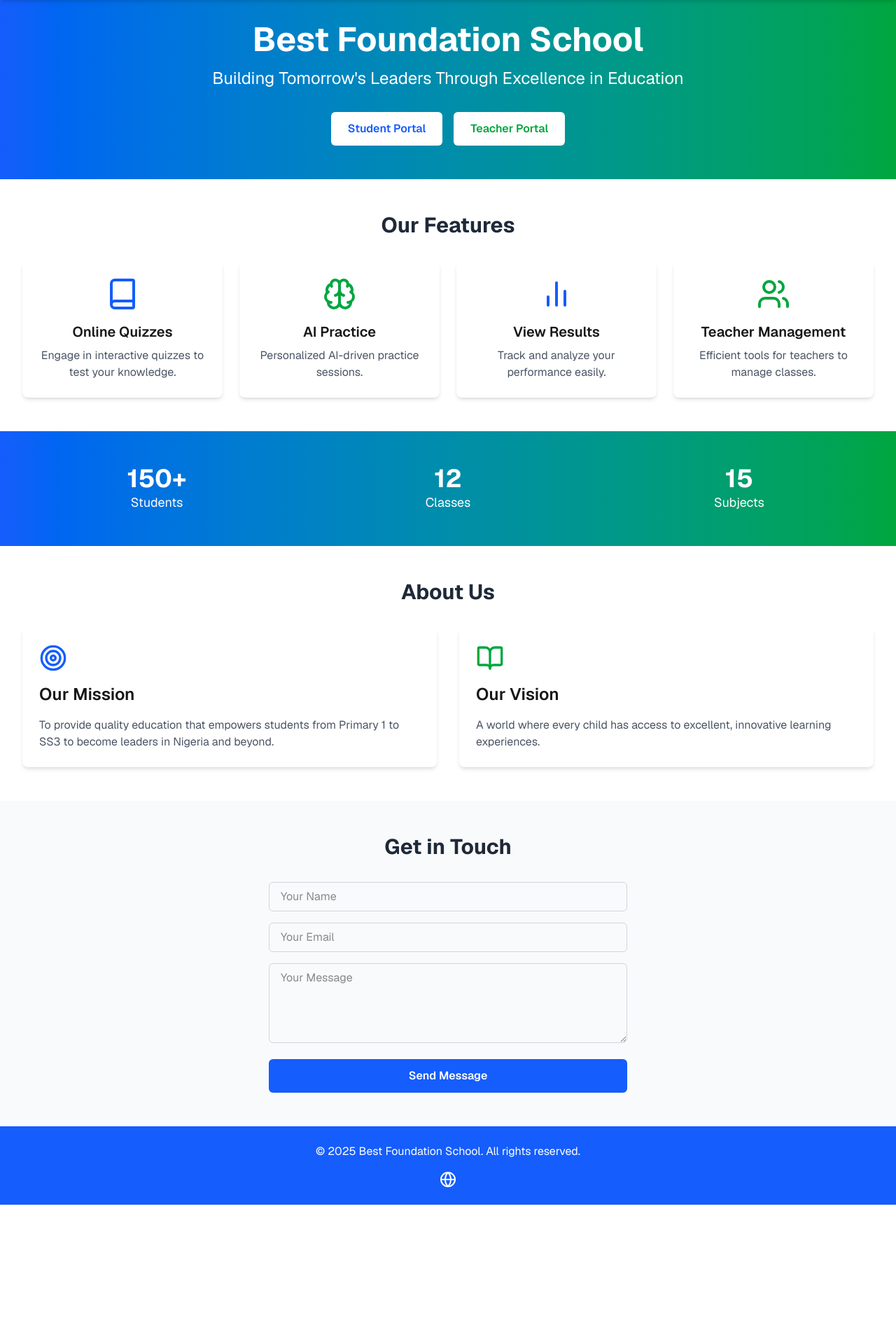
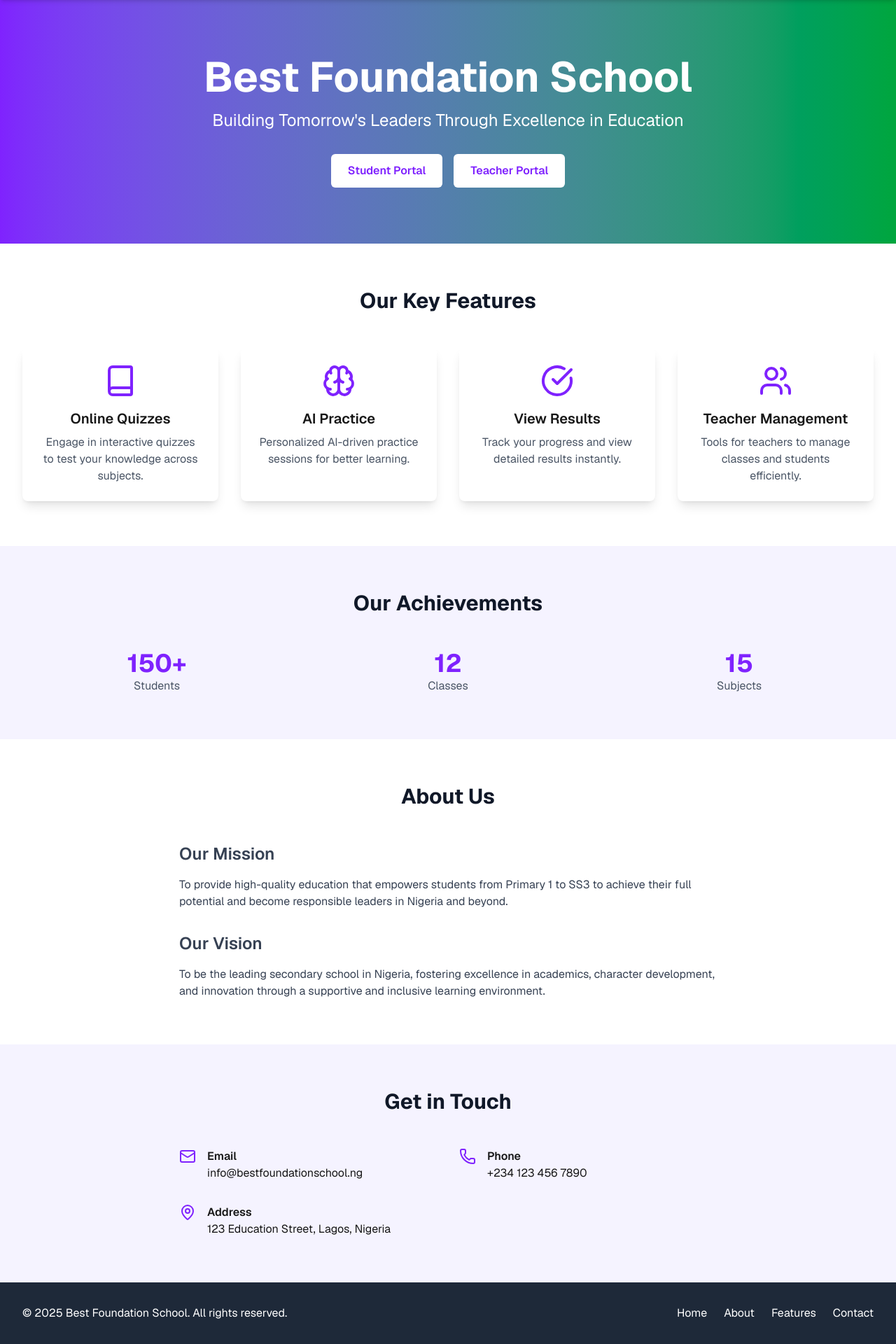
Before and after one commit to shoyoye/best-foundation-school, a Next.js app: page / in a window 1280 px wide. Shown: the part 64-1984 px from the top of the page at 70% size. Before the commit the page ends 1785 px from the top, so only its background shows below. Built offline with nearby package versions, Linux system fonts and the light colour scheme.

Commit message:
Update page.tsx

```diff
--- a/src/app/page.tsx
+++ b/src/app/page.tsx
@@ -1,181 +1,192 @@
-import { Book, Brain, BarChart2, Users, LogIn, School, Target, BookOpen, Globe } from 'lucide-react';
-import { useState } from 'react';
+import React, { useState } from 'react';
+import { Book, Brain, CheckCircle, Users, School, Mail, Phone, MapPin, LogIn, Menu, X } from 'lucide-react';
 
 export default function Home() {
-  const [isMenuOpen, setIsMenuOpen] = useState(false); // Hook for mobile menu toggle
+  const [isMenuOpen, setIsMenuOpen] = useState(false);
 
   return (
     <div className="min-h-screen bg-gray-50 font-sans antialiased">
-      {/* 1. Navigation Bar */}
-      <nav className="bg-white shadow-md fixed w-full z-10 top-0">
+      {/* Navigation Bar */}
+      <nav className="bg-white shadow-md sticky top-0 z-50">
         <div className="max-w-7xl mx-auto px-4 sm:px-6 lg:px-8">
           <div className="flex justify-between items-center h-16">
             {/* Logo */}
             <div className="flex items-center">
-              <School className="h-8 w-8 text-blue-600 mr-2" />
-              <span className="text-xl font-bold text-blue-600">Best Foundation School</span>
+              <School className="h-8 w-8 text-violet-600" />
+              <span className="ml-2 text-xl font-bold text-gray-900">Best Foundation School</span>
             </div>
-            {/* Menu Items - Desktop */}
-            <div className="hidden md:flex space-x-8">
-              <a href="#" className="text-gray-700 hover:text-blue-600 transition">Home</a>
-              <a href="#about" className="text-gray-700 hover:text-blue-600 transition">About</a>
-              <a href="#features" className="text-gray-700 hover:text-blue-600 transition">Features</a>
-              <a href="#contact" className="text-gray-700 hover:text-blue-600 transition">Contact</a>
+
+            {/* Desktop Menu */}
+            <div className="hidden md:flex items-center space-x-8">
+              <a href="#home" className="text-gray-700 hover:text-violet-600 transition">Home</a>
+              <a href="#about" className="text-gray-700 hover:text-violet-600 transition">About</a>
+              <a href="#features" className="text-gray-700 hover:text-violet-600 transition">Features</a>
+              <a href="#contact" className="text-gray-700 hover:text-violet-600 transition">Contact</a>
             </div>
+
             {/* Login Button */}
             <div className="hidden md:flex items-center">
-              <button className="bg-blue-600 text-white px-4 py-2 rounded-md hover:bg-blue-700 transition flex items-center">
-                <LogIn className="h-4 w-4 mr-2" />
+              <button className="bg-violet-600 text-white px-4 py-2 rounded-md hover:bg-violet-700 transition flex items-center">
+                <LogIn className="h-5 w-5 mr-2" />
                 Login
               </button>
             </div>
-            {/* Mobile Menu Toggle */}
+
+            {/* Mobile Menu Button */}
             <div className="md:hidden flex items-center">
-              <button onClick={() => setIsMenuOpen(!isMenuOpen)} className="text-gray-700 focus:outline-none">
-                <svg className="h-6 w-6" fill="none" viewBox="0 0 24 24" stroke="currentColor">
-                  {isMenuOpen ? (
-                    <path strokeLinecap="round" strokeLinejoin="round" strokeWidth={2} d="M6 18L18 6M6 6l12 12" />
-                  ) : (
-                    <path strokeLinecap="round" strokeLinejoin="round" strokeWidth={2} d="M4 6h16M4 12h16M4 18h16" />
-                  )}
-                </svg>
+              <button onClick={() => setIsMenuOpen(!isMenuOpen)} className="text-gray-700">
+                {isMenuOpen ? <X className="h-6 w-6" /> : <Menu className="h-6 w-6" />}
               </button>
             </div>
           </div>
-        </div>
+
           {/* Mobile Menu */}
           {isMenuOpen && (
-          <div className="md:hidden bg-white px-4 pt-2 pb-4 space-y-2">
-            <a href="#" className="block text-gray-700 hover:text-blue-600 transition">Home</a>
-            <a href="#about" className="block text-gray-700 hover:text-blue-600 transition">About</a>
-            <a href="#features" className="block text-gray-700 hover:text-blue-600 transition">Features</a>
-            <a href="#contact" className="block text-gray-700 hover:text-blue-600 transition">Contact</a>
-            <button className="w-full bg-blue-600 text-white px-4 py-2 rounded-md hover:bg-blue-700 transition flex items-center justify-center">
-              <LogIn className="h-4 w-4 mr-2" />
+            <div className="md:hidden pb-4">
+              <div className="flex flex-col space-y-4">
+                <a href="#home" className="text-gray-700 hover:text-violet-600 transition">Home</a>
+                <a href="#about" className="text-gray-700 hover:text-violet-600 transition">About</a>
+                <a href="#features" className="text-gray-700 hover:text-violet-600 transition">Features</a>
+                <a href="#contact" className="text-gray-700 hover:text-violet-600 transition">Contact</a>
+                <button className="bg-violet-600 text-white px-4 py-2 rounded-md hover:bg-violet-700 transition flex items-center justify-center">
+                  <LogIn className="h-5 w-5 mr-2" />
                   Login
                 </button>
               </div>
+            </div>
           )}
+        </div>
       </nav>
 
-      {/* 2. Hero Section */}
-      <section className="pt-24 pb-12 bg-gradient-to-r from-blue-600 to-green-600 text-white text-center">
-        <div className="max-w-7xl mx-auto px-4 sm:px-6 lg:px-8">
-          <h1 className="text-4xl md:text-5xl font-bold mb-4 animate-fade-in">Best Foundation School</h1>
-          <p className="text-xl md:text-2xl mb-8">Building Tomorrow's Leaders Through Excellence in Education</p>
+      {/* Hero Section */}
+      <section id="home" className="bg-gradient-to-r from-violet-600 to-green-600 text-white py-20">
+        <div className="max-w-7xl mx-auto px-4 sm:px-6 lg:px-8 text-center">
+          <h1 className="text-4xl sm:text-5xl lg:text-6xl font-bold mb-4 animate-fade-in">
+            Best Foundation School
+          </h1>
+          <p className="text-xl sm:text-2xl mb-8 animate-fade-in delay-200">
+            Building Tomorrow's Leaders Through Excellence in Education
+          </p>
           <div className="flex flex-col sm:flex-row justify-center space-y-4 sm:space-y-0 sm:space-x-4">
-            <button className="bg-white text-blue-600 px-6 py-3 rounded-md font-semibold hover:bg-gray-100 transition">
+            <a href="/student-portal" className="bg-white text-violet-600 px-6 py-3 rounded-md font-semibold hover:bg-gray-100 transition animate-fade-in delay-400">
               Student Portal
-            </button>
-            <button className="bg-white text-green-600 px-6 py-3 rounded-md font-semibold hover:bg-gray-100 transition">
+            </a>
+            <a href="/teacher-portal" className="bg-white text-violet-600 px-6 py-3 rounded-md font-semibold hover:bg-gray-100 transition animate-fade-in delay-400">
               Teacher Portal
-            </button>
+            </a>
           </div>
         </div>
       </section>
 
-      {/* 3. Features Grid */}
-      <section id="features" className="py-12 bg-white">
+      {/* Features Grid */}
+      <section id="features" className="py-16 bg-white">
         <div className="max-w-7xl mx-auto px-4 sm:px-6 lg:px-8">
-          <h2 className="text-3xl font-bold text-center text-gray-800 mb-8">Our Features</h2>
-          <div className="grid grid-cols-1 sm:grid-cols-2 lg:grid-cols-4 gap-6">
-            <div className="bg-white p-6 rounded-lg shadow-md hover:shadow-lg transition transform hover:-translate-y-1">
-              <Book className="h-12 w-12 text-blue-600 mb-4 mx-auto" />
+          <h2 className="text-3xl font-bold text-center text-gray-900 mb-12">Our Key Features</h2>
+          <div className="grid grid-cols-1 sm:grid-cols-2 lg:grid-cols-4 gap-8">
+            <div className="bg-white shadow-lg rounded-lg p-6 hover:shadow-xl transition-transform hover:scale-105">
+              <Book className="h-12 w-12 text-violet-600 mx-auto mb-4" />
               <h3 className="text-xl font-semibold text-center mb-2">Online Quizzes</h3>
-              <p className="text-gray-600 text-center">Engage in interactive quizzes to test your knowledge.</p>
+              <p className="text-gray-600 text-center">Engage in interactive quizzes to test your knowledge across subjects.</p>
             </div>
-            <div className="bg-white p-6 rounded-lg shadow-md hover:shadow-lg transition transform hover:-translate-y-1">
-              <Brain className="h-12 w-12 text-green-600 mb-4 mx-auto" />
+            <div className="bg-white shadow-lg rounded-lg p-6 hover:shadow-xl transition-transform hover:scale-105">
+              <Brain className="h-12 w-12 text-violet-600 mx-auto mb-4" />
               <h3 className="text-xl font-semibold text-center mb-2">AI Practice</h3>
-              <p className="text-gray-600 text-center">Personalized AI-driven practice sessions.</p>
+              <p className="text-gray-600 text-center">Personalized AI-driven practice sessions for better learning.</p>
             </div>
-            <div className="bg-white p-6 rounded-lg shadow-md hover:shadow-lg transition transform hover:-translate-y-1">
-              <BarChart2 className="h-12 w-12 text-blue-600 mb-4 mx-auto" />
+            <div className="bg-white shadow-lg rounded-lg p-6 hover:shadow-xl transition-transform hover:scale-105">
+              <CheckCircle className="h-12 w-12 text-violet-600 mx-auto mb-4" />
               <h3 className="text-xl font-semibold text-center mb-2">View Results</h3>
-              <p className="text-gray-600 text-center">Track and analyze your performance easily.</p>
+              <p className="text-gray-600 text-center">Track your progress and view detailed results instantly.</p>
             </div>
-            <div className="bg-white p-6 rounded-lg shadow-md hover:shadow-lg transition transform hover:-translate-y-1">
-              <Users className="h-12 w-12 text-green-600 mb-4 mx-auto" />
+            <div className="bg-white shadow-lg rounded-lg p-6 hover:shadow-xl transition-transform hover:scale-105">
+              <Users className="h-12 w-12 text-violet-600 mx-auto mb-4" />
               <h3 className="text-xl font-semibold text-center mb-2">Teacher Management</h3>
-              <p className="text-gray-600 text-center">Efficient tools for teachers to manage classes.</p>
+              <p className="text-gray-600 text-center">Tools for teachers to manage classes and students efficiently.</p>
             </div>
           </div>
         </div>
       </section>
 
-      {/* 4. Stats Section */}
-      <section className="py-12 bg-gradient-to-r from-blue-600 to-green-600 text-white">
+      {/* Stats Section */}
+      <section className="py-16 bg-violet-50">
         <div className="max-w-7xl mx-auto px-4 sm:px-6 lg:px-8">
-          <div className="grid grid-cols-1 md:grid-cols-3 gap-8 text-center">
-            <div>
-              <h3 className="text-4xl font-bold">150+</h3>
-              <p className="text-lg">Students</p>
+          <h2 className="text-3xl font-bold text-center text-gray-900 mb-12">Our Achievements</h2>
+          <div className="grid grid-cols-1 sm:grid-cols-3 gap-8">
+            <div className="text-center">
+              <p className="text-4xl font-bold text-violet-600">150+</p>
+              <p className="text-gray-600">Students</p>
             </div>
-            <div>
-              <h3 className="text-4xl font-bold">12</h3>
-              <p className="text-lg">Classes</p>
+            <div className="text-center">
+              <p className="text-4xl font-bold text-violet-600">12</p>
+              <p className="text-gray-600">Classes</p>
             </div>
-            <div>
-              <h3 className="text-4xl font-bold">15</h3>
-              <p className="text-lg">Subjects</p>
+            <div className="text-center">
+              <p className="text-4xl font-bold text-violet-600">15</p>
+              <p className="text-gray-600">Subjects</p>
             </div>
           </div>
         </div>
       </section>
 
-      {/* 5. About Section */}
-      <section id="about" className="py-12 bg-white">
+      {/* About Section */}
+      <section id="about" className="py-16 bg-white">
         <div className="max-w-7xl mx-auto px-4 sm:px-6 lg:px-8">
-          <h2 className="text-3xl font-bold text-center text-gray-800 mb-8">About Us</h2>
-          <div className="grid grid-cols-1 md:grid-cols-2 gap-8">
-            <div className="bg-white p-6 rounded-lg shadow-md">
-              <Target className="h-10 w-10 text-blue-600 mb-4" />
+          <h2 className="text-3xl font-bold text-center text-gray-900 mb-12">About Us</h2>
+          <div className="prose mx-auto max-w-3xl text-gray-700">
             <h3 className="text-2xl font-semibold mb-4">Our Mission</h3>
-              <p className="text-gray-600">To provide quality education that empowers students from Primary 1 to SS3 to become leaders in Nigeria and beyond.</p>
+            <p>To provide high-quality education that empowers students from Primary 1 to SS3 to achieve their full potential and become responsible leaders in Nigeria and beyond.</p>
+            <h3 className="text-2xl font-semibold mt-8 mb-4">Our Vision</h3>
+            <p>To be the leading secondary school in Nigeria, fostering excellence in academics, character development, and innovation through a supportive and inclusive learning environment.</p>
           </div>
-            <div className="bg-white p-6 rounded-lg shadow-md">
-              <BookOpen className="h-10 w-10 text-green-600 mb-4" />
-              <h3 className="text-2xl font-semibold mb-4">Our Vision</h3>
-              <p className="text-gray-600">A world where every child has access to excellent, innovative learning experiences.</p>
+        </div>
+      </section>
+
+      {/* Contact Section */}
+      <section id="contact" className="py-16 bg-violet-50">
+        <div className="max-w-7xl mx-auto px-4 sm:px-6 lg:px-8">
+          <h2 className="text-3xl font-bold text-center text-gray-900 mb-12">Get in Touch</h2>
+          <div className="grid grid-cols-1 md:grid-cols-2 gap-8 max-w-3xl mx-auto">
+            <div className="flex items-start">
+              <Mail className="h-6 w-6 text-violet-600 mr-4" />
+              <div>
+                <p className="font-semibold">Email</p>
+                <p>info@bestfoundationschool.ng</p>
+              </div>
+            </div>
+            <div className="flex items-start">
+              <Phone className="h-6 w-6 text-violet-600 mr-4" />
+              <div>
+                <p className="font-semibold">Phone</p>
+                <p>+234 123 456 7890</p>
+              </div>
+            </div>
+            <div className="flex items-start md:col-span-2">
+              <MapPin className="h-6 w-6 text-violet-600 mr-4" />
+              <div>
+                <p className="font-semibold">Address</p>
+                <p>123 Education Street, Lagos, Nigeria</p>
+              </div>
             </div>
           </div>
         </div>
       </section>
 
-      {/* 6. Contact Section */}
-      <section id="contact" className="py-12 bg-gray-50">
+      {/* Footer */}
+      <footer className="bg-gray-800 text-white py-8">
         <div className="max-w-7xl mx-auto px-4 sm:px-6 lg:px-8">
-          <h2 className="text-3xl font-bold text-center text-gray-800 mb-8">Get in Touch</h2>
-          <form className="max-w-lg mx-auto space-y-4">
-            <input type="text" placeholder="Your Name" className="w-full px-4 py-2 border border-gray-300 rounded-md focus:outline-none focus:ring-2 focus:ring-blue-600" />
-            <input type="email" placeholder="Your Email" className="w-full px-4 py-2 border border-gray-300 rounded-md focus:outline-none focus:ring-2 focus:ring-blue-600" />
-            <textarea placeholder="Your Message" rows={4} className="w-full px-4 py-2 border border-gray-300 rounded-md focus:outline-none focus:ring-2 focus:ring-blue-600"></textarea>
-            <button type="submit" className="w-full bg-blue-600 text-white px-6 py-3 rounded-md font-semibold hover:bg-blue-700 transition">Send Message</button>
-          </form>
+          <div className="flex flex-col md:flex-row justify-between items-center">
+            <div className="mb-4 md:mb-0">
+              <p>&copy; 2025 Best Foundation School. All rights reserved.</p>
             </div>
-      </section>
-
-      {/* 7. Footer */}
-      <footer className="bg-blue-600 text-white py-6">
-        <div className="max-w-7xl mx-auto px-4 sm:px-6 lg:px-8 text-center">
-          <p>&copy; 2025 Best Foundation School. All rights reserved.</p>
-          <div className="mt-4 flex justify-center space-x-4">
-            <a href="#" className="hover:text-gray-300 transition"><Globe className="h-6 w-6" /></a>
-            {/* Add more social icons if needed */}
+            <div className="flex space-x-6">
+              <a href="#home" className="hover:text-violet-300 transition">Home</a>
+              <a href="#about" className="hover:text-violet-300 transition">About</a>
+              <a href="#features" className="hover:text-violet-300 transition">Features</a>
+              <a href="#contact" className="hover:text-violet-300 transition">Contact</a>
+            </div>
           </div>
         </div>
       </footer>
     </div>
   );
 }
-
-// Custom animation for hero (using Tailwind's animate utility)
-<style jsx global>{`
-  @keyframes fadeIn {
-    from { opacity: 0; transform: translateY(20px); }
-    to { opacity: 1; transform: translateY(0); }
-  }
-  .animate-fade-in {
-    animation: fadeIn 1s ease-out;
-  }
-`}</style>
```
Lines whose indentation alone changed are shown as unchanged.
